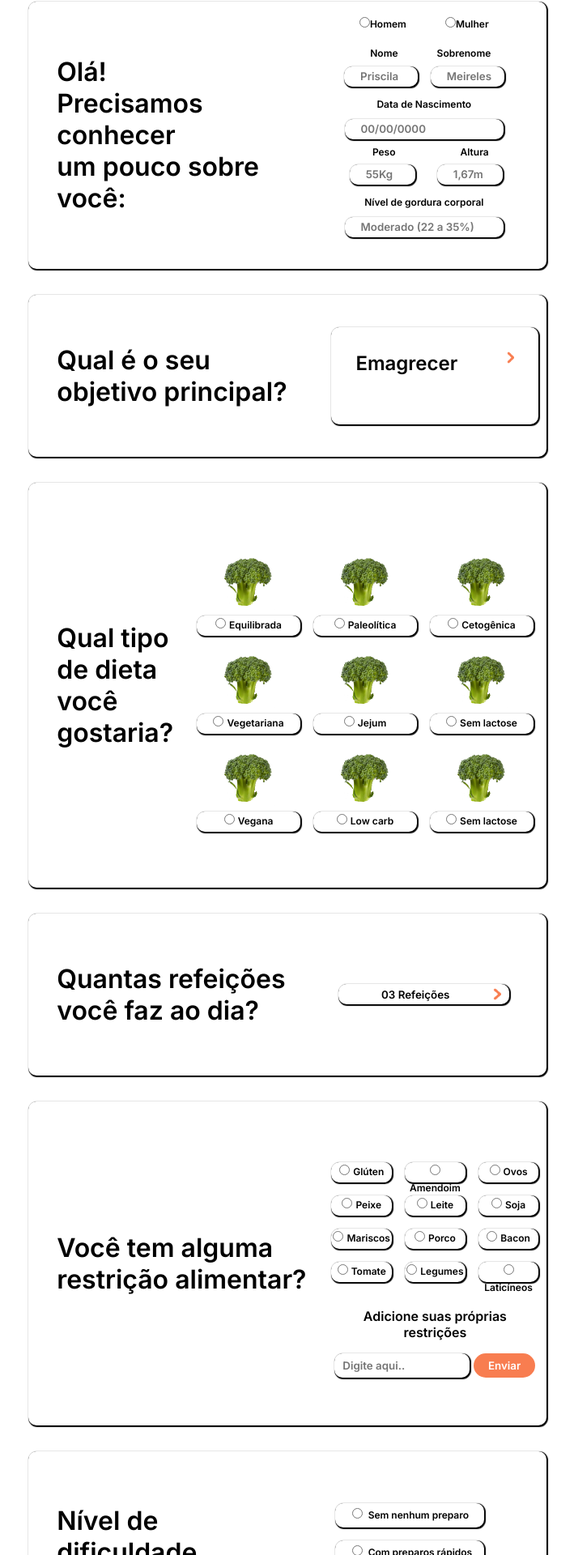
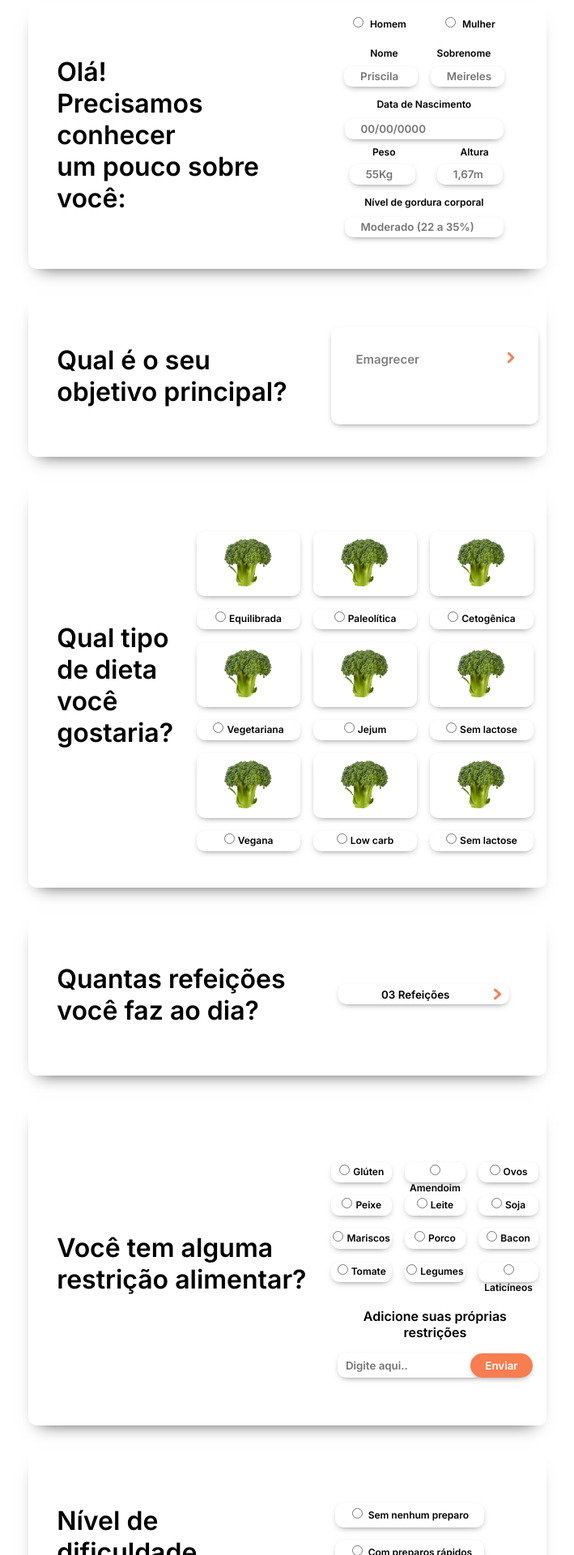
Before and after one commit to bruno-boggio/Figmateste-app, a React (Create React App) app: page / in a window 1280 px wide. Shown: the part 288-2208 px from the top of the page at 81% size, without its empty margins (285-994 px from the left). Built offline with nearby package versions, Linux system fonts and the light colour scheme.

Commit message:
blur nos cards e inputs

```diff
--- a/src/App.css
+++ b/src/App.css
@@ -10,6 +10,11 @@
     max-width: 100%;
 }
 
+.input-gender{
+  margin-right: 8px;
+  background-color: orange;
+}
+
 
 label {
   font-size: 12px;
@@ -18,6 +23,7 @@ label {
 p {
   font-size: 1.5rem;
 }
+
 
 .navbar-container{
   max-width: 1200px;
@@ -112,7 +118,9 @@ p {
   border-radius: 10px;
   margin-top: 2rem;
   border: none;
-  box-shadow: 1px 1px 1px 1px;
+  -webkit-box-shadow: -1px 12px 20px -14px rgba(0,0,0,0.75);
+  -moz-box-shadow: -1px 12px 20px -14px rgba(0,0,0,0.75);
+  box-shadow: -1px 12px 20px -14px rgba(0,0,0,0.75);
 }
 
 .div-about p{
@@ -136,6 +144,7 @@ p {
   margin: 1rem auto;
   justify-content: center;
   font-weight: bold;
+
 }
 
 .name{
@@ -145,12 +154,14 @@ p {
   margin-left: 1rem;
   justify-content: center;
   font-weight: bold;
+
 }
 
 .input-name{
   display: flex;
   gap: 1rem;
   justify-content: center;
+
 }
 
 .input-fname, .input-lname{
@@ -159,7 +170,9 @@ p {
   border-radius: 10px;
   padding-left: 20px;
   border: none;
-  box-shadow: 1px 1px 1px 1px;
+  -webkit-box-shadow: 0px 3px 10px -8px rgba(0,0,0,0.75);
+  -moz-box-shadow: 0px 3px 10px -4px rgba(0,0,0,0.75);
+  box-shadow: 0px 3px 10px -5px rgba(0,0,0,0.75);
 }
 
 .div-nasc{
@@ -170,6 +183,7 @@ p {
 
 .data-nasc{
   text-align: center;
+
 }
 
 .input-nasc{
@@ -180,7 +194,9 @@ p {
   padding: 10px;
   padding-left: 20px;
   border: none;
-  box-shadow: 1px 1px 1px 1px;
+  -webkit-box-shadow: 0px 3px 10px -8px rgba(0,0,0,0.75);
+  -moz-box-shadow: 0px 3px 10px -4px rgba(0,0,0,0.75);
+  box-shadow: 0px 3px 10px -5px rgba(0,0,0,0.75);
 }
 
 .label-weight-height{
@@ -190,6 +206,7 @@ p {
   margin-left: 1rem;
   justify-content: center;
   font-weight: bold;
+
 }
 
 
@@ -208,6 +225,9 @@ p {
     border: none;
     padding-left: 20px;
     box-shadow: 1px 1px 1px 1px;
+    -webkit-box-shadow: 0px 3px 10px -8px rgba(0,0,0,0.75);
+   -moz-box-shadow: 0px 3px 10px -4px rgba(0,0,0,0.75);
+   box-shadow: 0px 3px 10px -5px rgba(0,0,0,0.75);
 }
 
 .height{
@@ -218,6 +238,9 @@ p {
   border: none;
   padding-left: 20px;
   box-shadow: 1px 1px 1px 1px;
+  -webkit-box-shadow: 0px 3px 10px -8px rgba(0,0,0,0.75);
+  -moz-box-shadow: 0px 3px 10px -4px rgba(0,0,0,0.75);
+  box-shadow: 0px 3px 10px -5px rgba(0,0,0,0.75);
 }
 
 .div-imc{
@@ -234,6 +257,9 @@ p {
   margin-top: 2rem;
   border: none;
   box-shadow: 1px 1px 1px 1px;
+  -webkit-box-shadow: -1px 12px 20px -14px rgba(0,0,0,0.75);
+  -moz-box-shadow: -1px 12px 20px -14px rgba(0,0,0,0.75);
+  box-shadow: -1px 12px 20px -14px rgba(0,0,0,0.75);
 }
 
 .objective-text{
@@ -250,6 +276,9 @@ p {
   padding: 20px;
   box-shadow: 1px 1px 1px 1px;
   border-radius: 10px;
+  -webkit-box-shadow: 0px 3px 10px -8px rgba(0,0,0,0.75);
+  -moz-box-shadow: 0px 3px 10px -4px rgba(0,0,0,0.75);
+  box-shadow: 0px 3px 10px -5px rgba(0,0,0,0.75);
 }
 
 .objective-options{
@@ -259,6 +288,16 @@ p {
 .objective-setadireita{
   float: right;
   height: 15px;
+  cursor: pointer;
+}
+
+.objective-list-p{
+  display: flex;
+  font-size: 15px;
+  border: none;
+  background-color: white;
+  cursor: pointer;
+  color: gray;
 }
 
 .div-dieta{
@@ -269,7 +308,9 @@ p {
   border-radius: 10px;
   margin-top: 2rem;
   border: none;
-  box-shadow: 1px 1px 1px 1px;
+  -webkit-box-shadow: -1px 12px 20px -14px rgba(0,0,0,0.75);
+  -moz-box-shadow: -1px 12px 20px -14px rgba(0,0,0,0.75);
+  box-shadow: -1px 12px 20px -14px rgba(0,0,0,0.75);
 }
 
 .diet-text{
@@ -291,22 +332,29 @@ p {
     justify-content: center;
     gap: 1rem;
     margin-top: 1rem;
+
 }
 
 .brocolis-div{
   width: 8rem;
   height: 5rem;
   border-radius: 10px;
+  margin-bottom: 1rem;
+  -webkit-box-shadow: 0px 3px 10px -8px rgba(0,0,0,0.75);
+  -moz-box-shadow: 0px 3px 10px -4px rgba(0,0,0,0.75);
+  box-shadow: 0px 3px 10px -5px rgba(0,0,0,0.75);
 }
 
 .brocolis{
   width: 50%;
+
 }
 
 .diet-div-items{
   display: flex;
   justify-content: center;
   gap: 1rem;
+
 }
 
 .diet-input-item{
@@ -314,6 +362,9 @@ p {
   border-radius: 10px;
   height: 25px;
   box-shadow: 1px 1px 1px 1px;
+  -webkit-box-shadow: 0px 3px 10px -8px rgba(0,0,0,0.75);
+  -moz-box-shadow: 0px 3px 10px -4px rgba(0,0,0,0.75);
+  box-shadow: 0px 3px 10px -5px rgba(0,0,0,0.75);
 }
 
 .div-container-refeicoes{
@@ -325,7 +376,9 @@ p {
   border-radius: 10px;
   margin-top: 2rem;
   border: none;
-  box-shadow: 1px 1px 1px 1px;
+  -webkit-box-shadow: -1px 12px 20px -14px rgba(0,0,0,0.75);
+  -moz-box-shadow: -1px 12px 20px -14px rgba(0,0,0,0.75);
+  box-shadow: -1px 12px 20px -14px rgba(0,0,0,0.75);
 }
 
 .div-refeicoes-options{
@@ -344,6 +397,9 @@ p {
   border: none;
   background-color: white;
   box-shadow: 1px 1px 1px 1px;
+  -webkit-box-shadow: 0px 3px 10px -8px rgba(0,0,0,0.75);
+  -moz-box-shadow: 0px 3px 10px -4px rgba(0,0,0,0.75);
+  box-shadow: 0px 3px 10px -5px rgba(0,0,0,0.75);
 }
 
 .btn-refeicoes-img{
@@ -361,7 +417,9 @@ p {
   border-radius: 10px;
   margin-top: 2rem;
   border: none;
-  box-shadow: 1px 1px 1px 1px;
+  -webkit-box-shadow: -1px 12px 20px -14px rgba(0,0,0,0.75);
+  -moz-box-shadow: -1px 12px 20px -14px rgba(0,0,0,0.75);
+  box-shadow: -1px 12px 20px -14px rgba(0,0,0,0.75);
 }
 
 .restricao-text{
@@ -375,6 +433,7 @@ p {
   width: 40%;
   margin: auto;
   text-align: center;
+
 }
 
 .restricao-div-items{
@@ -389,6 +448,9 @@ p {
   height: 25px;
   box-shadow: 1px 1px 1px 1px;
   margin-top: 1rem;
+  -webkit-box-shadow: 0px 3px 10px -8px rgba(0,0,0,0.75);
+  -moz-box-shadow: 0px 3px 10px -4px rgba(0,0,0,0.75);
+  box-shadow: 0px 3px 10px -5px rgba(0,0,0,0.75);
 
 }
 
@@ -399,11 +461,11 @@ p {
 }
 
 .restricao-div-input{
-
+  max-width: 100%;
 }
 
 .restricao-input{
-  width: 65%;
+  width: 70%;
   margin-top: 1rem;
   border-radius: 10px;
   height: 30px;
@@ -411,6 +473,9 @@ p {
   padding: 10px;
   border: none;
   box-shadow: 1px 1px 1px 1px;
+  -webkit-box-shadow: 0px 3px 10px -8px rgba(0,0,0,0.75);
+  -moz-box-shadow: 0px 3px 10px -4px rgba(0,0,0,0.75);
+  box-shadow: 0px 3px 10px -5px rgba(0,0,0,0.75);
 }
 
 .restricao-btn{
@@ -421,7 +486,10 @@ p {
   border-radius: 1.2rem;
   border: none;
   margin: auto;
-  margin-left: 5px;
+  margin-left: -15px;
+  -webkit-box-shadow: 0px 3px 10px -8px rgba(0,0,0,0.75);
+  -moz-box-shadow: 0px 3px 10px -4px rgba(0,0,0,0.75);
+  box-shadow: 0px 3px 10px -5px rgba(0,0,0,0.75);
 }
 
 
@@ -434,7 +502,9 @@ p {
   border-radius: 10px;
   margin-top: 2rem;
   border: none;
-  box-shadow: 1px 1px 1px 1px;
+  -webkit-box-shadow: -1px 12px 20px -14px rgba(0,0,0,0.75);
+  -moz-box-shadow: -1px 12px 20px -14px rgba(0,0,0,0.75);
+  box-shadow: -1px 12px 20px -14px rgba(0,0,0,0.75);
 }
 
 .dificuldadedieta-text{
@@ -461,6 +531,9 @@ p {
   box-shadow: 1px 1px 1px 1px;
   margin-left: 1.4rem;
   font-weight: bold;
+  -webkit-box-shadow: 0px 3px 10px -8px rgba(0,0,0,0.75);
+  -moz-box-shadow: 0px 3px 10px -4px rgba(0,0,0,0.75);
+  box-shadow: 0px 3px 10px -5px rgba(0,0,0,0.75);
 }
 
 .dificuldadedieta-input{
@@ -483,7 +556,9 @@ p {
   border-radius: 10px;
   margin-top: 2rem;
   border: none;
-  box-shadow: 1px 1px 1px 1px;
+  -webkit-box-shadow: -1px 12px 20px -14px rgba(0,0,0,0.75);
+  -moz-box-shadow: -1px 12px 20px -14px rgba(0,0,0,0.75);
+  box-shadow: -1px 12px 20px -14px rgba(0,0,0,0.75);
 }
 
 .suplemento-text{
@@ -579,7 +654,9 @@ p {
   border-radius: 10px;
   margin-top: 2rem;
   border: none;
-  box-shadow: 1px 1px 1px 1px;
+  -webkit-box-shadow: -1px 12px 20px -14px rgba(0,0,0,0.75);
+  -moz-box-shadow: -1px 12px 20px -14px rgba(0,0,0,0.75);
+  box-shadow: -1px 12px 20px -14px rgba(0,0,0,0.75);
 }
 
 .exercicio-text{
@@ -621,7 +698,9 @@ p {
   border-radius: 10px;
   margin-top: 2rem;
   border: none;
-  box-shadow: 1px 1px 1px 1px;
+  -webkit-box-shadow: -1px 12px 20px -14px rgba(0,0,0,0.75);
+  -moz-box-shadow: -1px 12px 20px -14px rgba(0,0,0,0.75);
+  box-shadow: -1px 12px 20px -14px rgba(0,0,0,0.75);
 }
 
 .div-comeceagora{
@@ -641,6 +720,9 @@ p {
   color: white;
   border: none;
   border-radius: 10px;
+  -webkit-box-shadow: 0px 3px 10px -8px rgba(0,0,0,0.75);
+  -moz-box-shadow: 0px 3px 10px -4px rgba(0,0,0,0.75);
+  box-shadow: 0px 3px 10px -5px rgba(0,0,0,0.75);
 }
 
 
--- a/src/Components/CardObjetivo.jsx
+++ b/src/Components/CardObjetivo.jsx
@@ -16,12 +16,12 @@ const CardObjetivo = () => {
                 <div className="div-objective-options">
                        <div className="objective-options">
                             <img onClick={()=> setlist(!list)} className="objective-setadireita" alt="seta opções" src={SetaDireita}></img>
-                            <p className="objective-list-p">Emagrecer</p>
+                            <button className="objective-list-p">Emagrecer</button>
                             {list === false ? null :
                             <ul>
-                                <p className="objective-list-p"><strong>Manter peso</strong></p>
-                                <p className="objective-list-p">Ganhe saúde</p>
-                                <p className="objective-list-p">Ganhar massa muscular</p>
+                                <button className="objective-list-p"><strong>Manter peso</strong></button>
+                                <button className="objective-list-p">Ganhe saúde</button>
+                                <button className="objective-list-p">Ganhar massa muscular</button>
                             </ul>}
 
 
--- a/src/Components/CardSobre.jsx
+++ b/src/Components/CardSobre.jsx
@@ -15,13 +15,13 @@ const CardSobre = () => {
 
                     <div className="gender">
                         <div>
-                        <input type="radio" />
+                        <input className="input-gender" type="radio" />
                         <label>Homem</label>
                         </div>
 
 
                         <div>
-                        <input type="radio" />
+                        <input className="input-gender" type="radio" />
                         <label>Mulher</label>
                         </div>
                     </div>
--- a/src/Components/NavBar.jsx
+++ b/src/Components/NavBar.jsx
@@ -26,7 +26,7 @@ const NavBar = () => {
                    <div className="nav-btn">
                     <button className="navbar-btn-sub">Inscreva-se</button>
                     <button className="navbar-btn-log">LOGIN</button>
-                   {/*} <img className="bg-header" src={bgImg} alt="img header"></img> {*/}
+
                 </div>
 
             </div>
```
Also changed, not shown: src/App.js (line endings or trailing spaces), src/Assets/imagem-bg.png (added), src/Assets/kiwi.png (added).
